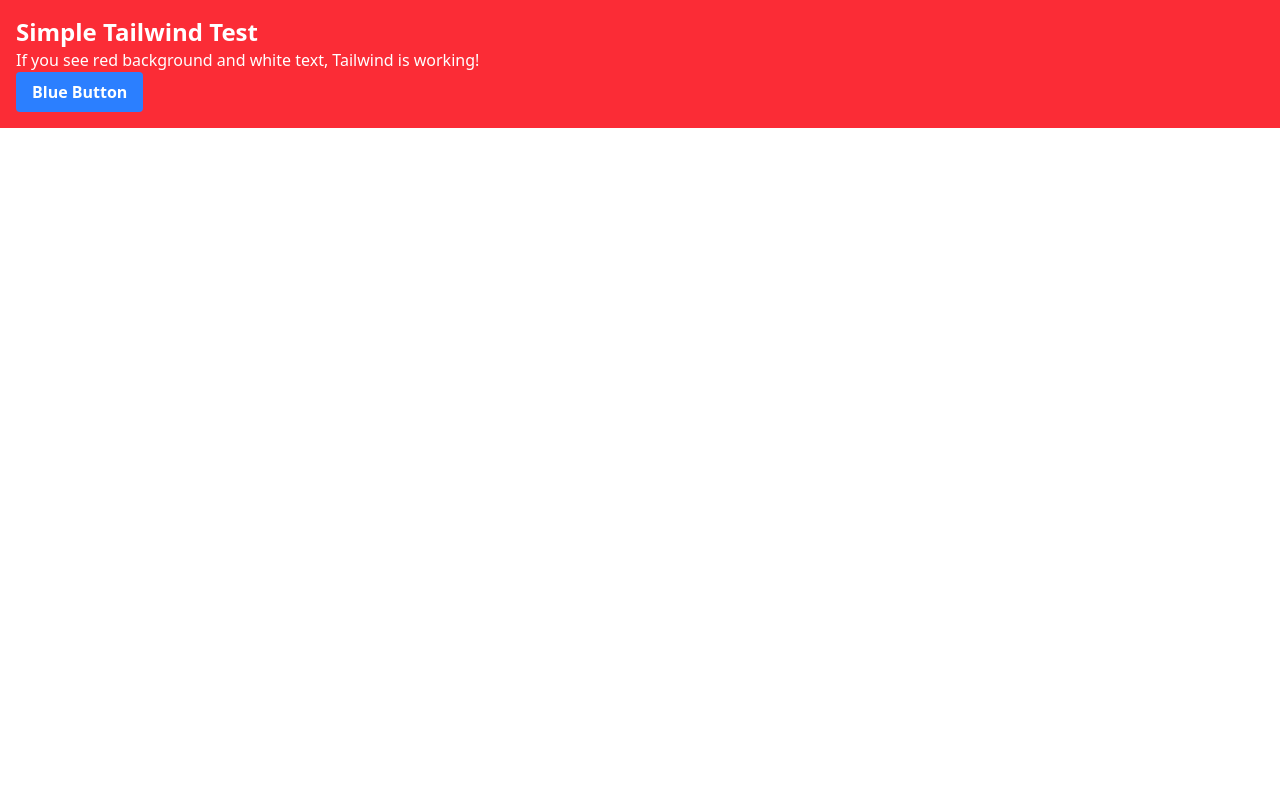
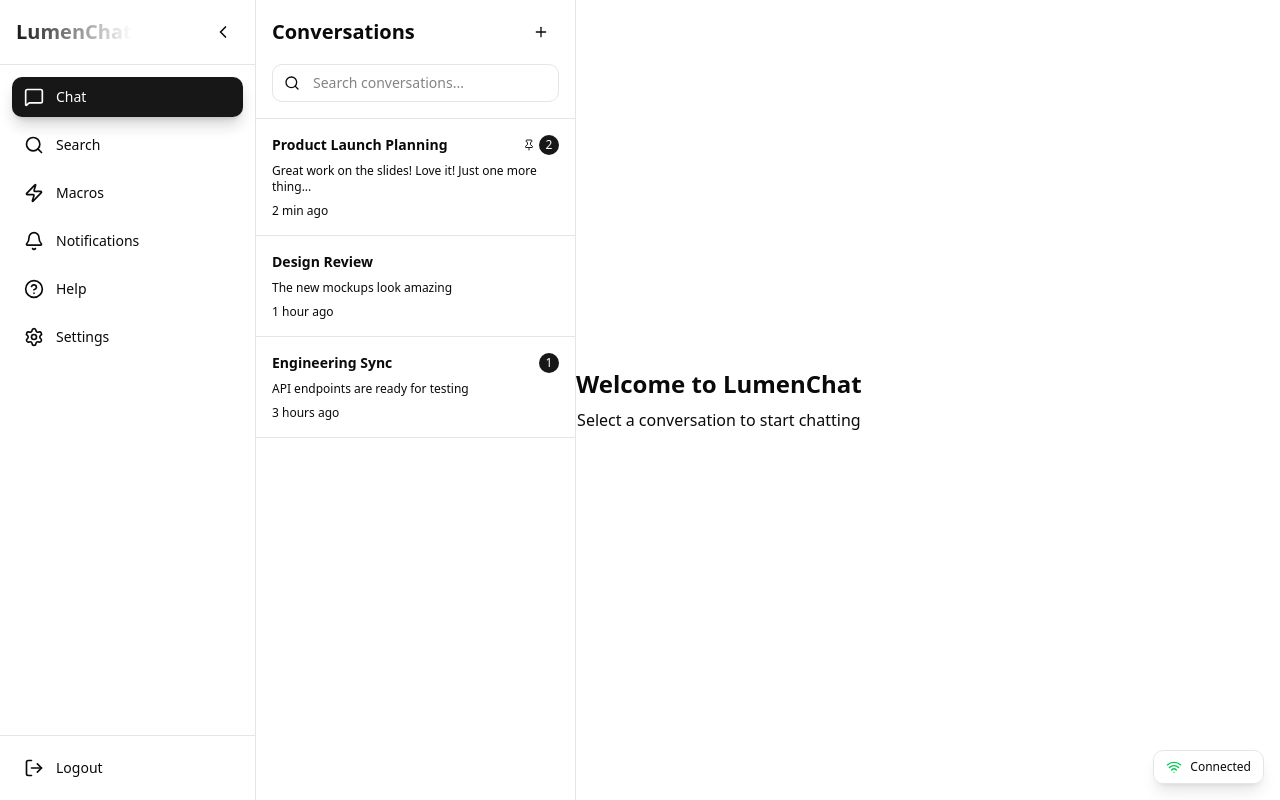
Before and after one commit to inevitable-ank/Let-s-Talk, a React (Vite) app: page / in a window 1280 px wide. Built offline with nearby package versions, Linux system fonts and the light colour scheme.

Commit message:
Removed the test file and added the main home page

```diff
--- a/src/App.tsx
+++ b/src/App.tsx
@@ -1,7 +1,38 @@
-import SimpleTest from "./components/SimpleTest";
+import { BrowserRouter as Router, Routes, Route } from "react-router-dom"
+import { SidebarProvider } from "@/lib/sidebar-context"
+import { MessageProvider } from "@/lib/message-context"
+import { UserProvider } from "@/lib/user-context"
+import { TaskProvider } from "@/lib/task-context"
+import AppShell from "@/components/layout/app-shell"
+import SidebarNav from "@/components/layout/sidebar-nav"
+import MainContent from "@/components/layout/main-content"
+import Home from "@/pages/home"
+import ConversationDetailsPage from "@/pages/conversations/[id]"
 
 function App() {
-  return <SimpleTest />
+  return (
+    <Router>
+      <SidebarProvider>
+        <MessageProvider>
+          <UserProvider>
+            <TaskProvider>
+              <AppShell>
+                <div className="flex h-screen">
+                  <SidebarNav />
+                  <MainContent>
+                    <Routes>
+                      <Route path="/" element={<Home />} />
+                      <Route path="/conversations/:id" element={<ConversationDetailsPage />} />
+                    </Routes>
+                  </MainContent>
+                </div>
+              </AppShell>
+            </TaskProvider>
+          </UserProvider>
+        </MessageProvider>
+      </SidebarProvider>
+    </Router>
+  )
 }
 
 export default App
--- a/src/components/SimpleTest.tsx
+++ /dev/null
@@ -1,15 +0,0 @@
-import React from 'react';
-
-const SimpleTest: React.FC = () => {
-  return (
-    <div className="bg-red-500 text-white p-4">
-      <h1 className="text-2xl font-bold">Simple Tailwind Test</h1>
-      <p>If you see red background and white text, Tailwind is working!</p>
-      <button className="bg-blue-500 hover:bg-blue-700 text-white font-bold py-2 px-4 rounded">
-        Blue Button
-      </button>
-    </div>
-  );
-};
-
-export default SimpleTest;
```
